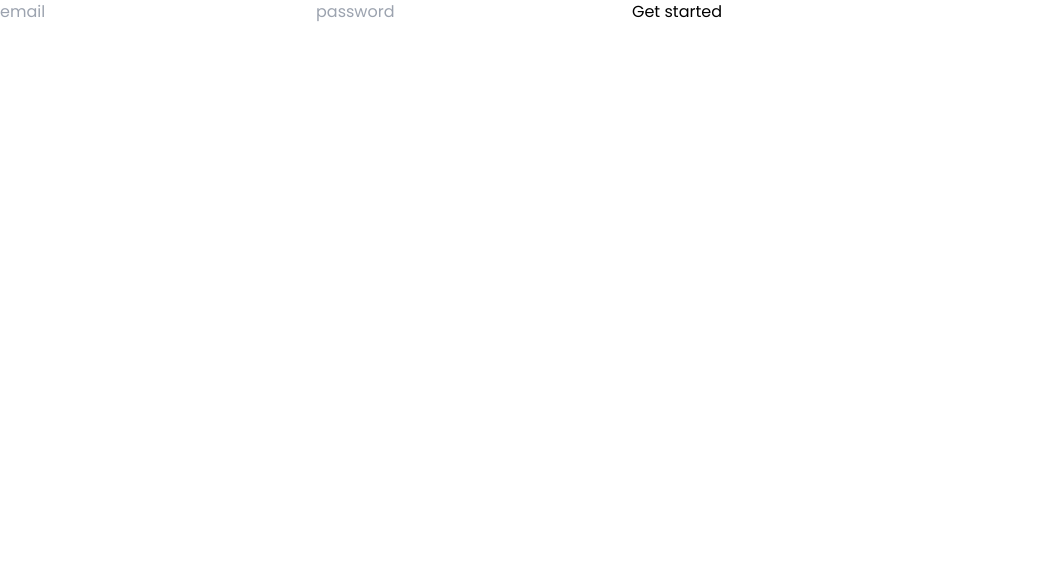
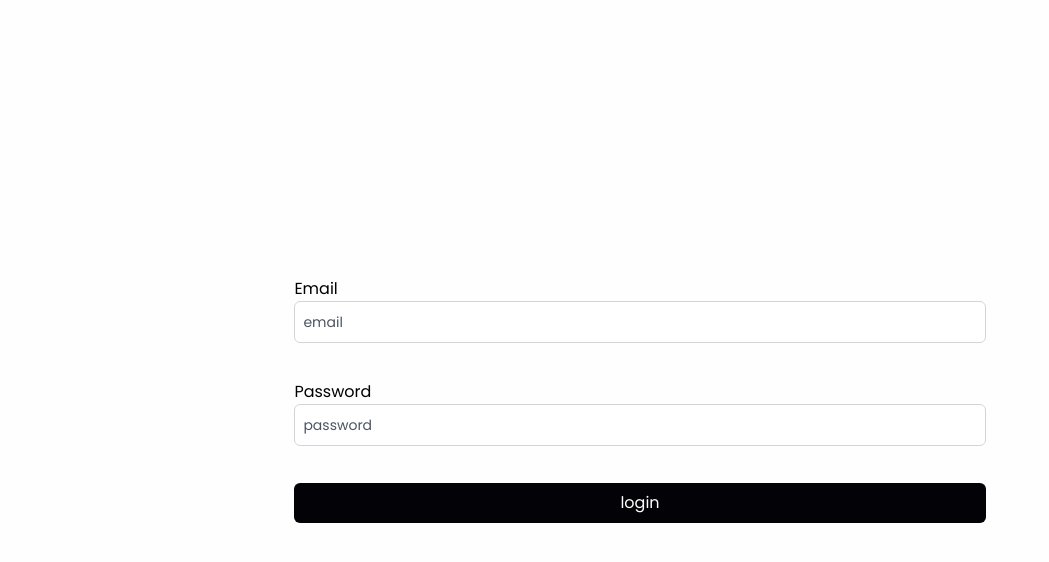
Before and after one commit to David-Rai/favsite, a React (Vite) app in the folder client/: page /login in a window 1280 px wide. Shown: the top 562 px of the page, without its empty margins (0-1049 px from the left). Built offline with nearby package versions, Linux system fonts and the light colour scheme; no server answers.

Commit message:
login page styling applied

```diff
--- a/client/src/components/Login.jsx
+++ b/client/src/components/Login.jsx
@@ -1,5 +1,5 @@
 import React from "react";
-import { useRef,useEffect } from "react";
+import { useRef, useEffect } from "react";
 import { useNavigate } from "react-router-dom";
 
 const Login = () => {
@@ -53,16 +53,35 @@ const Login = () => {
 
   //   JSX RENDERING
   return (
-    <main>
-      <form onSubmit={(e) => handleSubmit(e)}>
-        <input type="email" name="email" placeholder="email" ref={emailRef} />
+    <main className="h-screen w-full flex bg-bgprimary items-center justify-center">
+      <form
+        className="form justify-evenly h-[40vh]"
+        onSubmit={(e) => handleSubmit(e)}
+      >
+        <div className="labelwrap">
+          <label htmlFor="email">Email</label>
           <input
+            type="email"
+            name="email"
+            placeholder="email"
+            ref={emailRef}
+            className="input w-full"
+          />
+        </div>
+        <div className="labelwrap">
+          <label htmlFor="password">Password</label>
+          <input
+            className="input w-full"
             type="password"
             name="password"
             placeholder="password"
             ref={passwordRef}
           />
-        <button type="submit">Get started</button>
+        </div>
+
+        <button type="submit" className="button">
+          login
+        </button>
       </form>
     </main>
   );
--- a/client/src/index.css
+++ b/client/src/index.css
@@ -14,6 +14,9 @@
          placeholder:text-gray-600 placeholder:text-sm
            p-2 w-[90%] rounded-md;
   }
+  .labelwrap{
+    @apply w-[90%] flex flex-col items-start;
+  }
 
 
   .cover {
```
Lines whose indentation alone changed are shown as unchanged.
